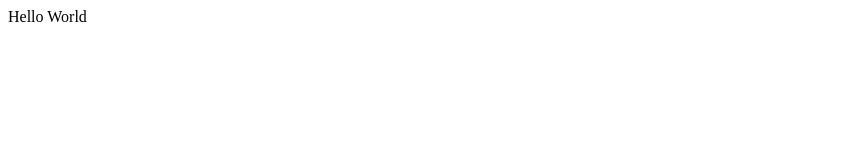
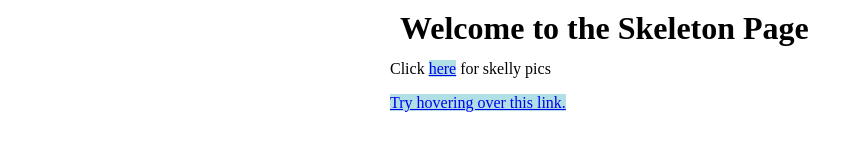
Before and after one commit to DanielSBBD/danielsbbd.github.io, a plain HTML site: page index.html in a window 1280 px wide. Shown: the whole page, without its empty margins (0-863 px from the left). Drawn offline with Linux system fonts and the light colour scheme.

Commit message:
Edits from first day of HTML/CSS stuff

```diff
--- a/index.html
+++ b/index.html
@@ -1 +1,14 @@
-Hello World
+<!DOCTYPE html>
+<html lang="en-ZA">
+    <head>
+        <meta charset="utf-8">
+        <title>Skeleton Page</title>
+        <link rel="shortcut icon" href="favicon.ico" type="image/x-icon">
+        <link rel="stylesheet" href="style.css">
+    </head>
+    <body>
+        <h1>Welcome to the Skeleton Page</h1>
+        <p>Click <a href="https://www.google.com/search?q=skelly+pics&source=lnms&tbm=isch&sa=X&ved=2ahUKEwiQmqzMs938AhUWOcAKHfqKDg4Q_AUoAXoECAEQAw&biw=958&bih=963&dpr=1">here</a> for skelly pics</p>
+        <a href="#">Try hovering over this link.</a>
+    </body>
+</html>
--- /dev/null
+++ b/style.css
@@ -0,0 +1,27 @@
+a {
+    background-color: powderblue;
+    transition: background-color .5s;
+}
+
+a:hover {
+    background-color: gold;
+}
+
+body {
+    width: 500px;
+    height: 1400px;
+    margin: 0 auto;
+}
+
+h1 {
+    position: fixed;
+    top: 0;
+    width: 500px;
+    margin: 0 auto;
+    background: white;
+    padding: 10px;
+}
+
+p:nth-of-type(1) {
+    margin-top: 60px;
+}
```
Also changed, not shown: favicon.ico (added).
